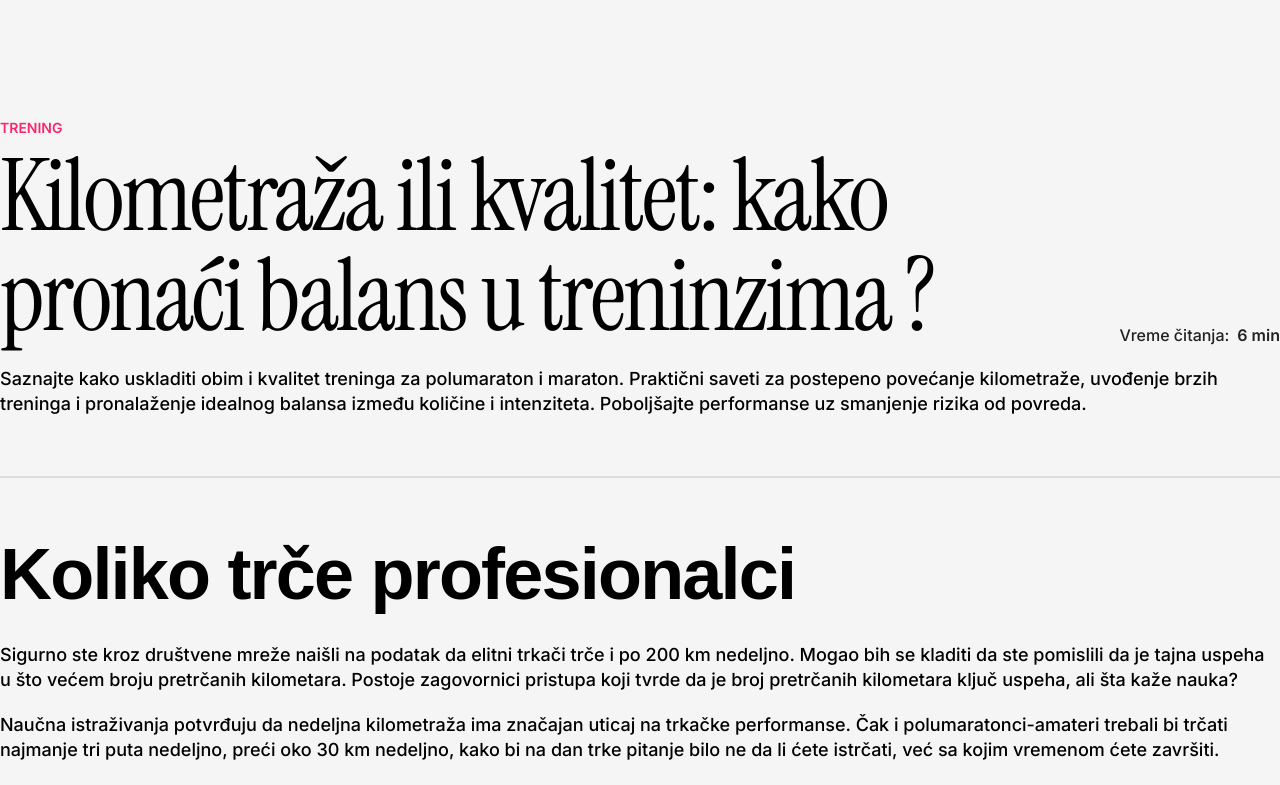
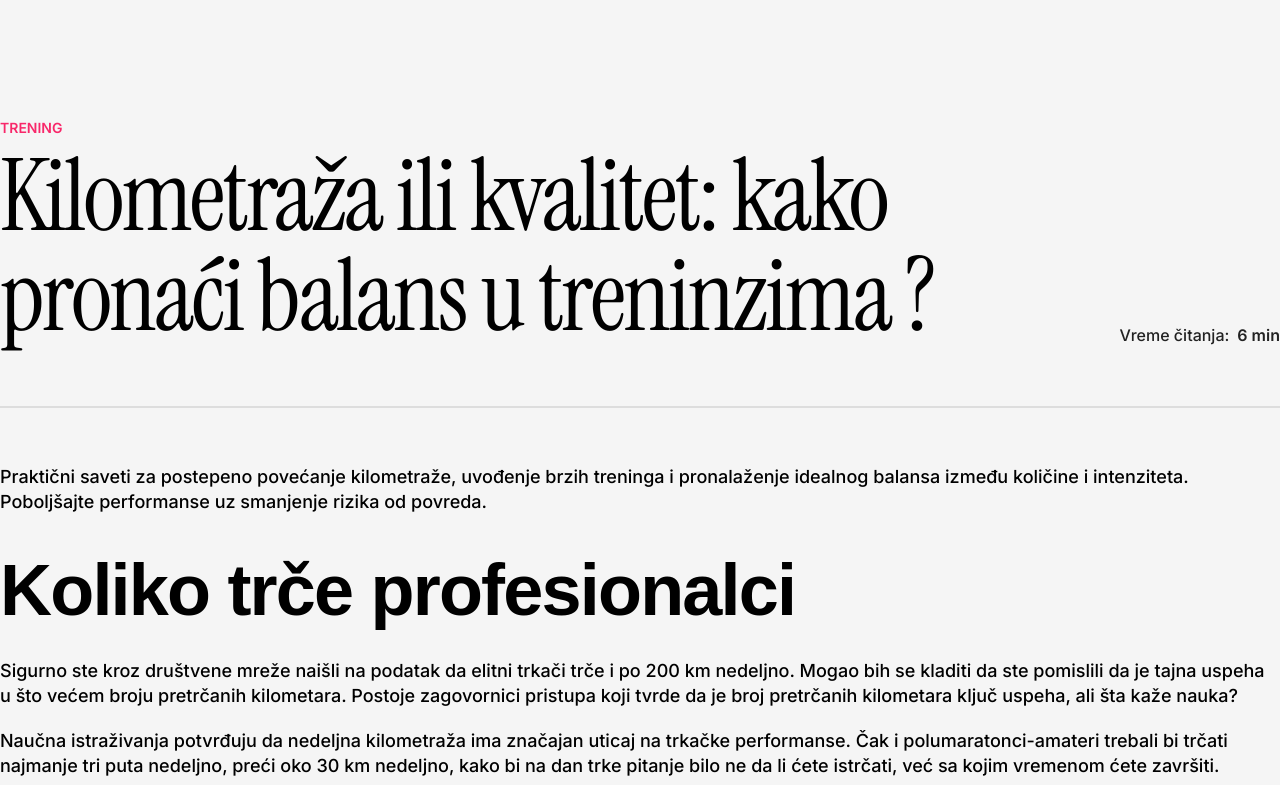
Before and after one commit to krsticzoran/runningstories, a Next.js app: page /trening/kilometraza-ili-kvalitet in a window 1280 px wide. Shown: the part 502-1287 px from the top of the page. Built offline with nearby package versions, Linux system fonts and the light colour scheme; a web font is replaced by a local one.

Commit message:
style:single post page

```diff
--- a/app/[category]/[slug]/page.tsx
+++ b/app/[category]/[slug]/page.tsx
@@ -62,7 +62,7 @@ export default async function PostPage({ params }: PostPageProps) {
           className="w-full h-[400px] xl:h-[500px] object-cover"
         />
         <div className="pt-[100px] xl:pt-[120px] px-5 sm:px-8 lg:px-[60px] xl:px-0 flex justify-center">
-          <div className="max-w-[1300px]">
+          <div className="max-w-[1300px] w-full">
             <p className="text-sm !text-custom-accent font-semibold mb-2 uppercase">
               {post.category}
             </p>
@@ -79,9 +79,6 @@ export default async function PostPage({ params }: PostPageProps) {
                 </p>
               </div>
             </div>
-            <p className="sm:text-lg font-medium text-black leading-[22px] sm:leading-[25px] mt-5">
-              {post.description}
-            </p>
           </div>
         </div>
       </header>
--- a/components/mdx/mdx-components.tsx
+++ b/components/mdx/mdx-components.tsx
@@ -1,7 +1,6 @@
 import { MDXComponents } from "mdx/types";
 import { TableComponent } from "./table-component";
 import { ImageComponent } from "./image-component";
-import Image from "next/image";
 
 export const mdxComponents: MDXComponents = {
   h1: ({ children }) => (
@@ -10,27 +9,27 @@ export const mdxComponents: MDXComponents = {
     </h1>
   ),
   h2: ({ children }) => (
-    <h2 className="text-black text-[48px] leading-12 sm:text-[60px] sm:leading-[60px] lg:text-[72px] lg:leading-[72px] tracking-tight font-bold font-familjen mt-10 mb-8 first:mt-0">
+    <h2 className="text-black text-[48px] leading-12 sm:text-[60px] sm:leading-[60px] lg:text-[72px] lg:leading-[72px] tracking-tight font-bold font-familjen mt-10 mb-8 first:-mt-4">
       {children}
     </h2>
   ),
   h3: ({ children }) => (
-    <h3 className="text-black text-[36px] leading-9 sm:text-[44px] sm:leading-11 lg:text-[52px] lg:leading-[52px] tracking-tight font-bold font-familjen mt-10 mb-8 first:mt-0">
+    <h3 className="text-black text-[36px] leading-9 sm:text-[44px] sm:leading-11 lg:text-[52px] lg:leading-[52px] tracking-tight font-bold font-familjen mt-10 mb-8 first:-mt-3">
       {children}
     </h3>
   ),
   h4: ({ children }) => (
-    <h4 className="text-black text-[28px] leading-7 sm:text-[34px] sm:leading-[34px] lg:text-[40px] lg:leading-10 tracking-tight font-semibold font-familjen mt-10 mb-8 first:mt-0">
+    <h4 className="text-black text-[28px] leading-7 sm:text-[34px] sm:leading-[34px] lg:text-[40px] lg:leading-10 tracking-tight font-semibold font-familjen mt-10 mb-8 first:-mt-3">
       {children}
     </h4>
   ),
   h5: ({ children }) => (
-    <h5 className="text-xl leading-5 sm:text-[22px] sm:leading-[22px]  xl:text-[26px] xl:leading-[26px] font-medium text-black font-familjen mt-10 mb-8 first:mt-0">
+    <h5 className="text-xl leading-5 sm:text-[22px] sm:leading-[22px]  xl:text-[26px] xl:leading-[26px] font-medium text-black font-familjen mt-10 mb-8 first:-mt-3">
       {children}
     </h5>
   ),
   p: ({ children }) => (
-    <p className="sm:text-lg font-medium text-black leading-[22px] sm:leading-[25px] mt-5 first:mt-0">
+    <p className="sm:text-lg font-medium text-black leading-[22px] sm:leading-[25px] mt-5 first:-mt-1">
       {children}
     </p>
   ),
--- a/content/posts/trening/kilometraza-ili-kvalitet/index.mdx
+++ b/content/posts/trening/kilometraza-ili-kvalitet/index.mdx
@@ -7,6 +7,8 @@ category: trening
 image: ./featured.webp
 imageAlt: "Grupa maratonaca u različitim fazama trke ilustruje važnost pravilnog balansa treninga"
 ---
+
+Praktični saveti za postepeno povećanje kilometraže, uvođenje brzih treninga i pronalaženje idealnog balansa između količine i intenziteta. Poboljšajte performanse uz smanjenje rizika od povreda.
 
 ## Koliko trče profesionalci
 
```
Also changed, not shown: .velite/posts.json.
